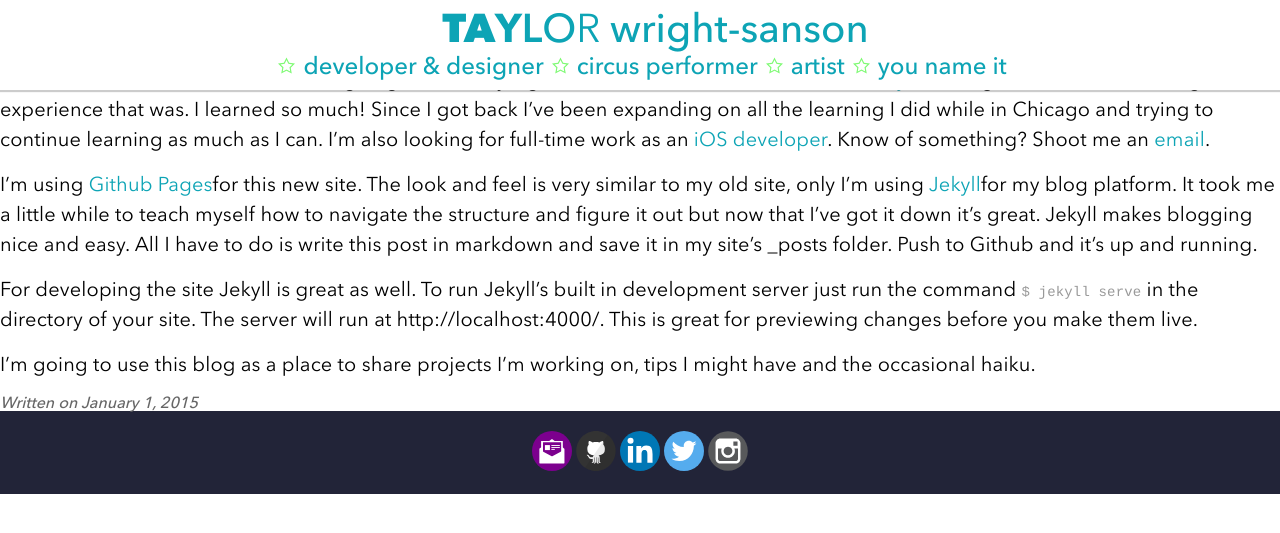
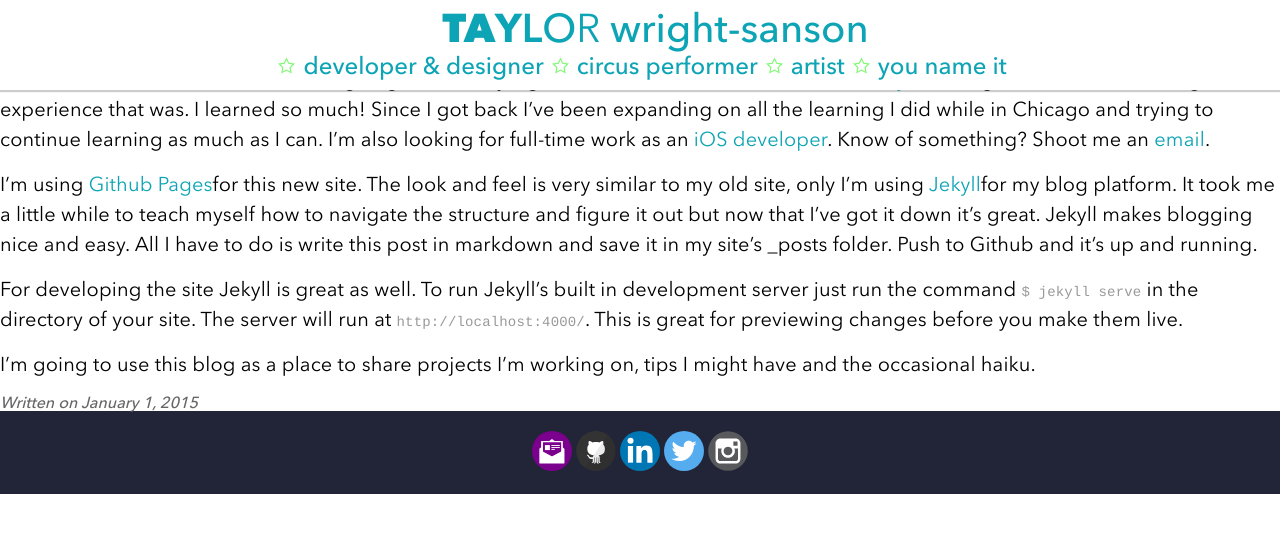
Before and after one commit to Xeaza/xeaza.github.io, a Jekyll site: the page built from _posts/2015-01-01-Happy-New-Year.md, in a window 1280 px wide. Shown: the top 533 px of the page. Built offline with Jekyll 4.4.1, drawn with Linux system fonts in a browser that asks for light colours.

```diff
--- a/_posts/2015-01-01-Happy-New-Year.md
+++ b/_posts/2015-01-01-Happy-New-Year.md
@@ -7,6 +7,6 @@ New Year, new website. I've had a lot going on recently. I graduated from [Mobil
 
 I'm using [Github Pages](https://pages.github.com)for this new site. The look and feel is very similar to my old site, only I'm using [Jekyll](http://jekyllrb.com)for my blog platform. It took me a little while to teach myself how to navigate the structure and figure it out but now that I've got it down it's great. Jekyll makes blogging nice and easy. All I have to do is write this post in markdown and save it in my site's _posts folder. Push to Github and it's up and running.
 
-For developing the site Jekyll is great as well. To run Jekyll's built in development server just run the command  `$ jekyll serve` in the directory of your site. The server will run at http://localhost:4000/. This is great for previewing changes before you make them live.
+For developing the site Jekyll is great as well. To run Jekyll's built in development server just run the command  `$ jekyll serve` in the directory of your site. The server will run at `http://localhost:4000/`. This is great for previewing changes before you make them live.
 
 I'm going to use this blog as a place to share projects I'm working on, tips I might have and the occasional haiku.
```
